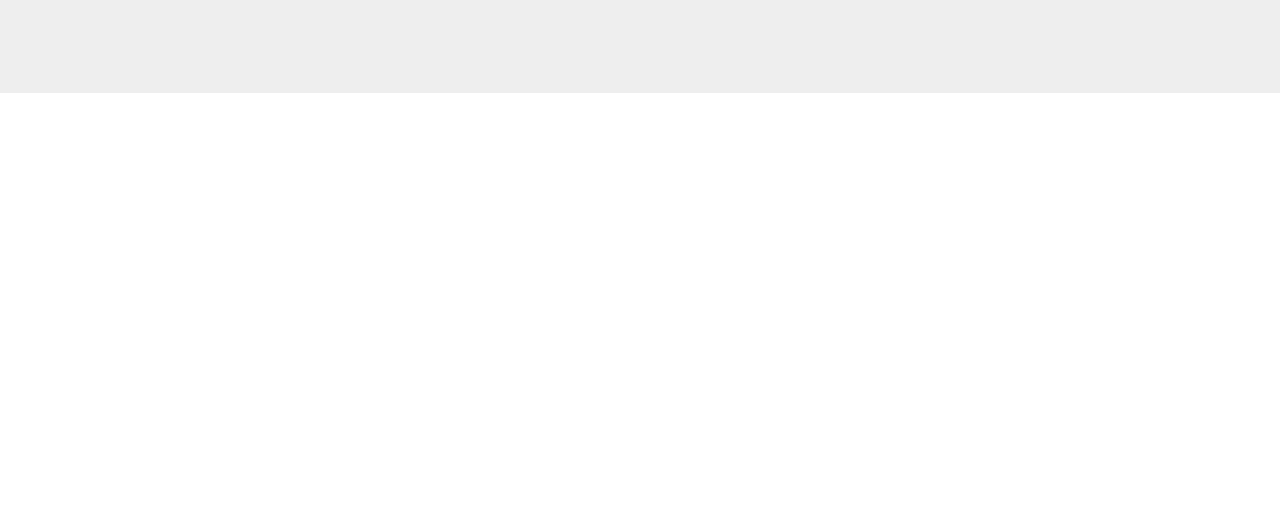
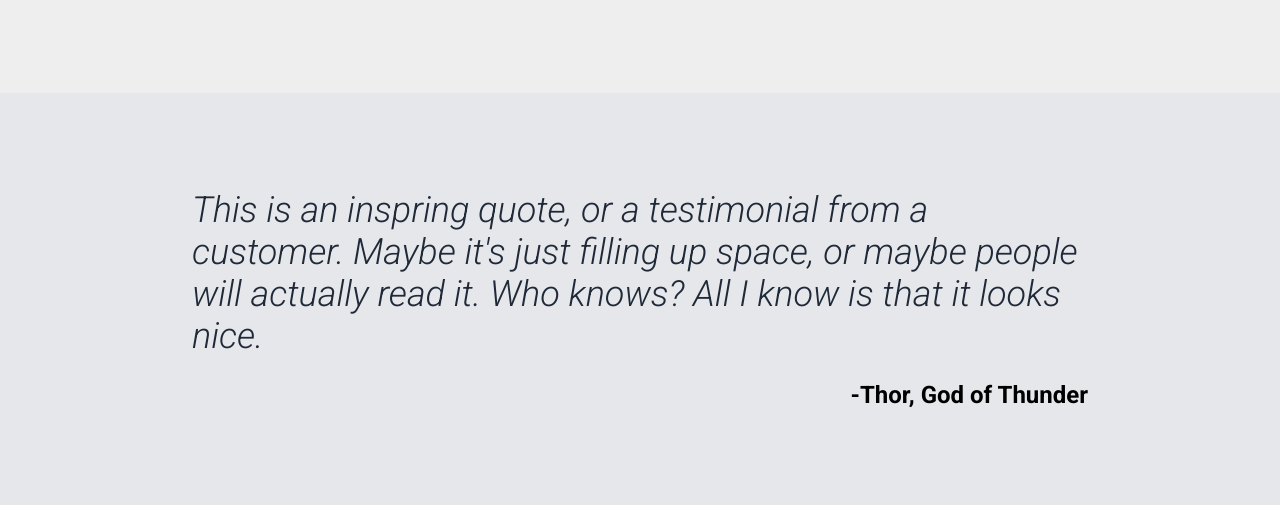
Before and after one commit to torrigreen/landing-page, a plain HTML site: page index.html in a window 1280 px wide. Shown: the part 968-1473 px from the top of the page. Before the commit the page ends 1061 px from the top, so only its background shows below. Drawn offline with Linux system fonts and the light colour scheme.

Commit message:
Create and style quote section

```diff
--- a/index.html
+++ b/index.html
@@ -26,9 +26,7 @@
     </div>
   </div>
   <div class="information">
-    <div class="info-title">
-      Some random information.
-    </div>
+    <div class="info-title">Some random information.</div>
     <div class="info-content">
       <div class="info-card">
         <img class="info-img" src="./images/pexels-alexas-fotos-2173872.jpg" alt="orange kitten poking its head through a fence">
@@ -48,5 +46,9 @@
       </div>
     </div>
   </div>
+  <div class="quote">
+    <div class="quote-text">This is an inspring quote, or a testimonial from a customer. Maybe it's just filling up space, or maybe people will actually read it. Who knows? All I know is that it looks nice.</div>
+    <div class="quote-credit">-Thor, God of Thunder</div>
+  </div>
 </body>
 </html>
--- a/style.css
+++ b/style.css
@@ -106,3 +106,24 @@ img {
 .info-img {
   border: 3px solid #3882f6;
 }
+
+.quote {
+  display: flex;
+  flex-flow: column;
+  background: #e5e7eb;
+  padding: 96px 15vw;
+  gap: 24px;
+}
+
+.quote-text {
+  font-size: 36px;
+  font-weight: 300;
+  font-style: italic;
+  color: #1f2937;
+}
+
+.quote-credit {
+  align-self: flex-end;
+  font-size: 24px;
+  font-weight: 700;
+}
```
